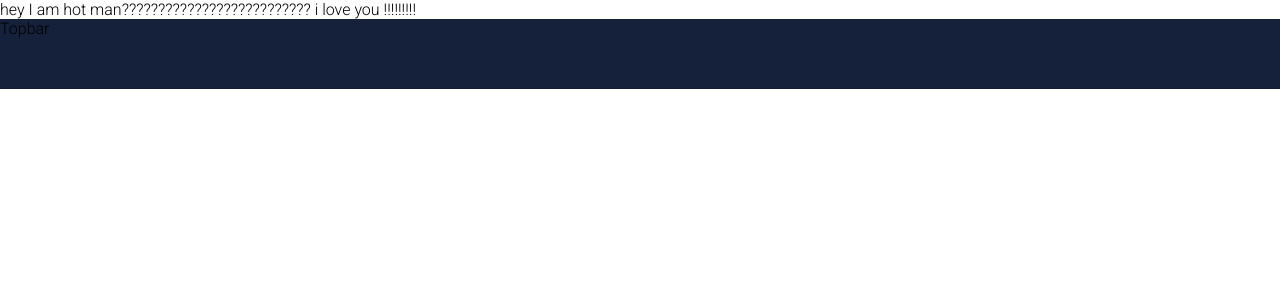
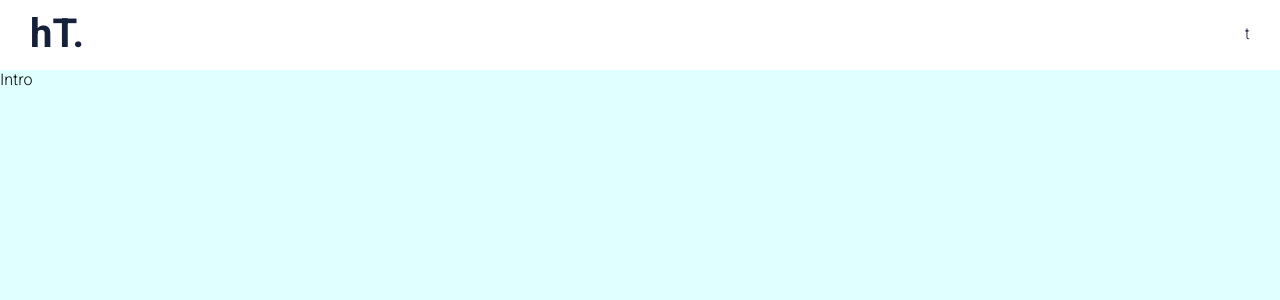
Before and after one commit to HarshjeetTomar/myprofile, a React (Create React App) app: page / in a window 1280 px wide. Shown: the top 300 px of the page. Built offline with nearby package versions, Linux system fonts and the light colour scheme.

Commit message:
create sample component and added to App.js, make scrollbarhide with smooth scrolling experience,create globall sass file

```diff
--- a/public/index.html
+++ b/public/index.html
@@ -12,6 +12,7 @@
     <style>*{
       font-family: 'Roboto', sans-serif;
       margin: 0px;
+      overflow-x: hidden;
     }</style>
   </head>
   <body>
--- a/src/App.js
+++ b/src/App.js
@@ -1,11 +1,21 @@
 import Topbar from './components/topbar/Topbar.jsx'
+import Intro from './components/intro/Intro.jsx'
+import Contact from './components/contact/Contact.jsx'
+import Portfolio from './components/portfolio/Portfolio.jsx'
+import Works from './components/works/Works.jsx'
+import Testimonials from './components/testimonials/Testimonials'
+import './app.scss'
 function App() {
   return (
     <div className="App">
-      hey I am hot man??????????????????????????
-      i love you
-      !!!!!!!!!
      <Topbar/>
+     <div className="section">
+      <Intro/>
+      <Portfolio/>
+      <Testimonials/>
+      <Works/>
+      <Contact/>
+     </div>
     </div>
   );
 }
--- /dev/null
+++ b/src/app.scss
@@ -0,0 +1,21 @@
+.App{
+    height: 100vh;
+
+    .section{
+        width: 100%;
+        height: calc(100vh - 70px);
+        background-color:blanchedalmond;position: relative;top: 70px;
+        scroll-snap-type: y mandatory;
+        scroll-behavior: smooth;
+        scrollbar-width: none;
+        //for chrome
+        &::-webkit-scrollbar{
+            display: none;
+        }
+
+        >*{
+            width: 100%;height: calc(100vh - 70px); scroll-snap-align: start;
+        }
+
+    }
+}
--- a/src/components/contact/Contact.jsx
+++ b/src/components/contact/Contact.jsx
@@ -1,5 +1,5 @@
 import React from 'react'
-import "./Contact.scss"
+import "./contact.scss"
 
 export default function Contact() {
   return (
--- a/src/components/intro/Intro.jsx
+++ b/src/components/intro/Intro.jsx
@@ -3,6 +3,6 @@ import "./intro.scss"
 
 export default function Intro() {
   return (
-    <div className='intro'>Intro</div>
+    <div className='intro' id='intro'>Intro</div>
   )
 }
--- a/src/components/topbar/Topbar.jsx
+++ b/src/components/topbar/Topbar.jsx
@@ -2,6 +2,14 @@ import React from 'react'
 import './topbar.scss'
 export default function Topbar() {
   return (
-    <div className='topbar'>Topbar</div>
+    <div className='topbar'>
+    <div className="wrapper">
+      <div className="left">
+        <a href="#intro" className='logo'>hT.</a>
+
+      </div>
+      <div className="right">t</div>
+    </div>
+    </div>
   )
 }
--- a/src/components/topbar/topbar.scss
+++ b/src/components/topbar/topbar.scss
@@ -1,3 +1,28 @@
-.topbar{
-    background-color: #15203a;width: 100%;height: 70px;
+@import "../../global.scss";
+
+.topbar {
+  background-color: white;
+  color: $mainColor;
+  width: 100%;
+  height: 70px;
+  position: fixed;
+  top: 0;
+  z-index: 2;
 }
+.wrapper{
+    padding: 10px 30px;
+    display: flex;
+    align-items: center;
+    justify-content: space-between;
+    .left{
+        .logo{
+            font-size: 40px;
+            font-weight: 700;
+            color: inherit;
+            text-decoration: none;
+        }
+    }
+    .right{
+
+    }
+}
--- a/src/components/works/Works.jsx
+++ b/src/components/works/Works.jsx
@@ -2,6 +2,6 @@ import React from 'react'
 import './works.scss'
 export default function Works() {
   return (
-    <div className='works'>Works</div>
+    <div className='works' id='works'>Works</div>
   )
 }
--- /dev/null
+++ b/src/global.scss
@@ -0,0 +1 @@
+$mainColor:#15203a
```
